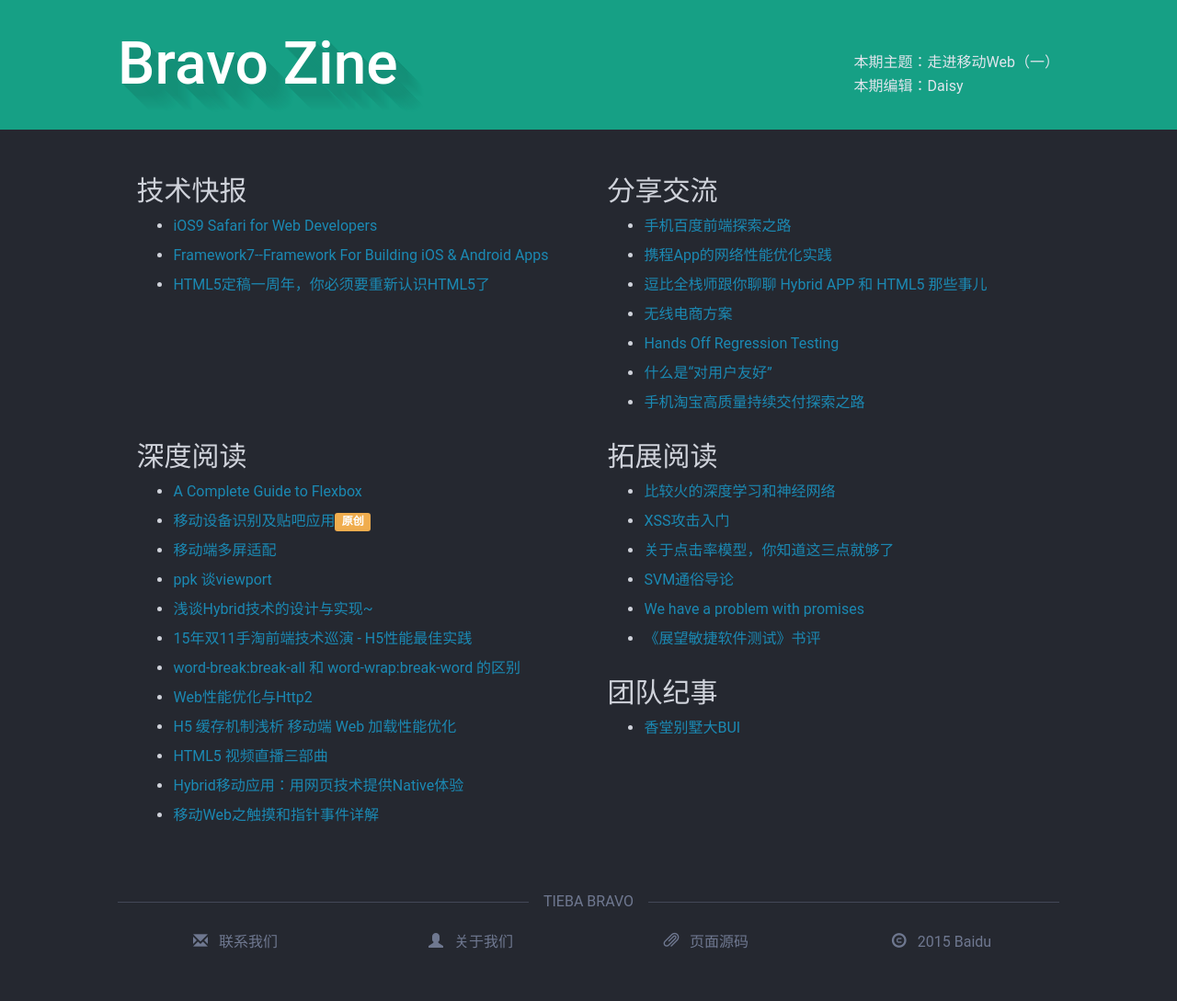
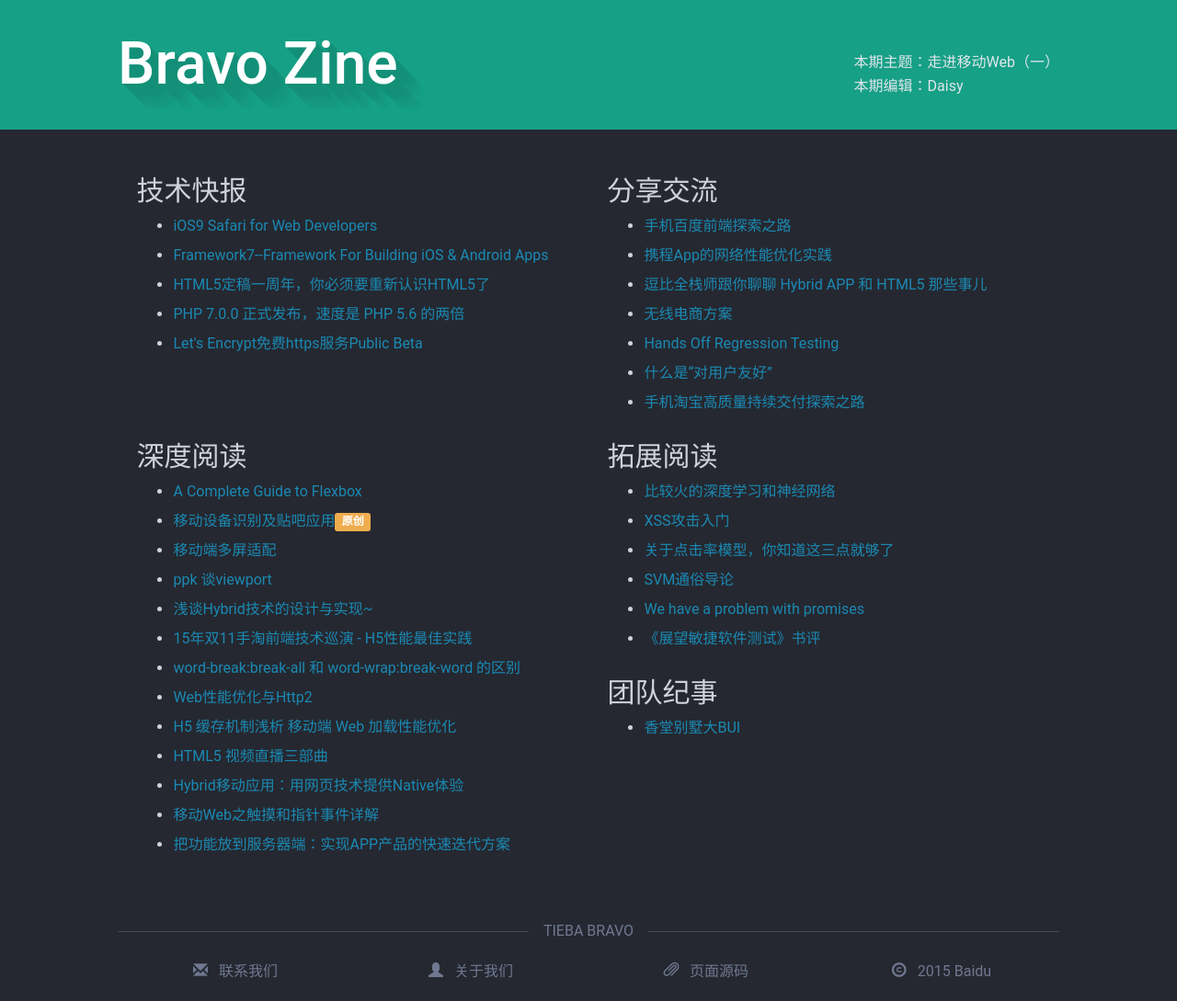
Before and after one commit to tbbravo/weekly, a plain HTML site: page index.html in a window 1280 px wide. Shown: the whole page at 92% size. Before the commit the page ends 1057 px from the top, so only its background shows below. Drawn offline with Linux system fonts and the light colour scheme.

Commit message:
add articles

```diff
--- a/index.html
+++ b/index.html
@@ -24,6 +24,8 @@
                 <li class="article-item"><a href="http://www.mobilexweb.com/blog/ios9-safari-for-web-developers">iOS9 Safari for Web Developers</a></li>
                 <li class="article-item"><a href="http://www.idangero.us/framework7/">Framework7--Framework For Building iOS & Android Apps</a></li>
                 <li class="article-item"><a href="http://www.csdn.net/article/2015-11-24/2826317">HTML5定稿一周年，你必须要重新认识HTML5了</a></li>
+                <li class="article-item"><a href="http://www.oschina.net/news/68605/php-7">PHP 7.0.0 正式发布，速度是 PHP 5.6 的两倍</a></li>
+                <li class="article-item"><a href="https://letsencrypt.org/2015/12/03/entering-public-beta.html">Let's Encrypt免费https服务Public Beta</a></li>
             </ul>
         </section>
         <section class="section-wrap">
@@ -53,6 +55,7 @@
                 <li class="article-item"><a href="https://imququ.com/post/html5-live-player-1.html">HTML5 视频直播三部曲</a></li>
                 <li class="article-item"><a href="http://ued.ctrip.com/blog/translation-hybrid-mobile-application-provide-native-web-technology-experience.html">Hybrid移动应用：用网页技术提供Native体验</a></li>
                 <li class="article-item"><a href="http://www.infoq.com/cn/articles/touch-pointer-event?utm_campaign=rightbar_v2&utm_source=infoq&utm_medium=articles_link&utm_content=link_text">移动Web之触摸和指针事件详解</a></li>
+                <li class="article-item"><a href="http://mp.weixin.qq.com/s?__biz=MjM5NTQ5MjIyMA==&mid=227586999&idx=2&sn=5bbfad4dbbde0cd742c97e50005bdb34&scene=1&srcid=8pMuqgUwetK84BR70mtq&from=singlemessage&isappinstalled=0#wechat_redirect">把功能放到服务器端：实现APP产品的快速迭代方案</a></li>
             </ul>
         </section>
         <section class="section-wrap">
```
